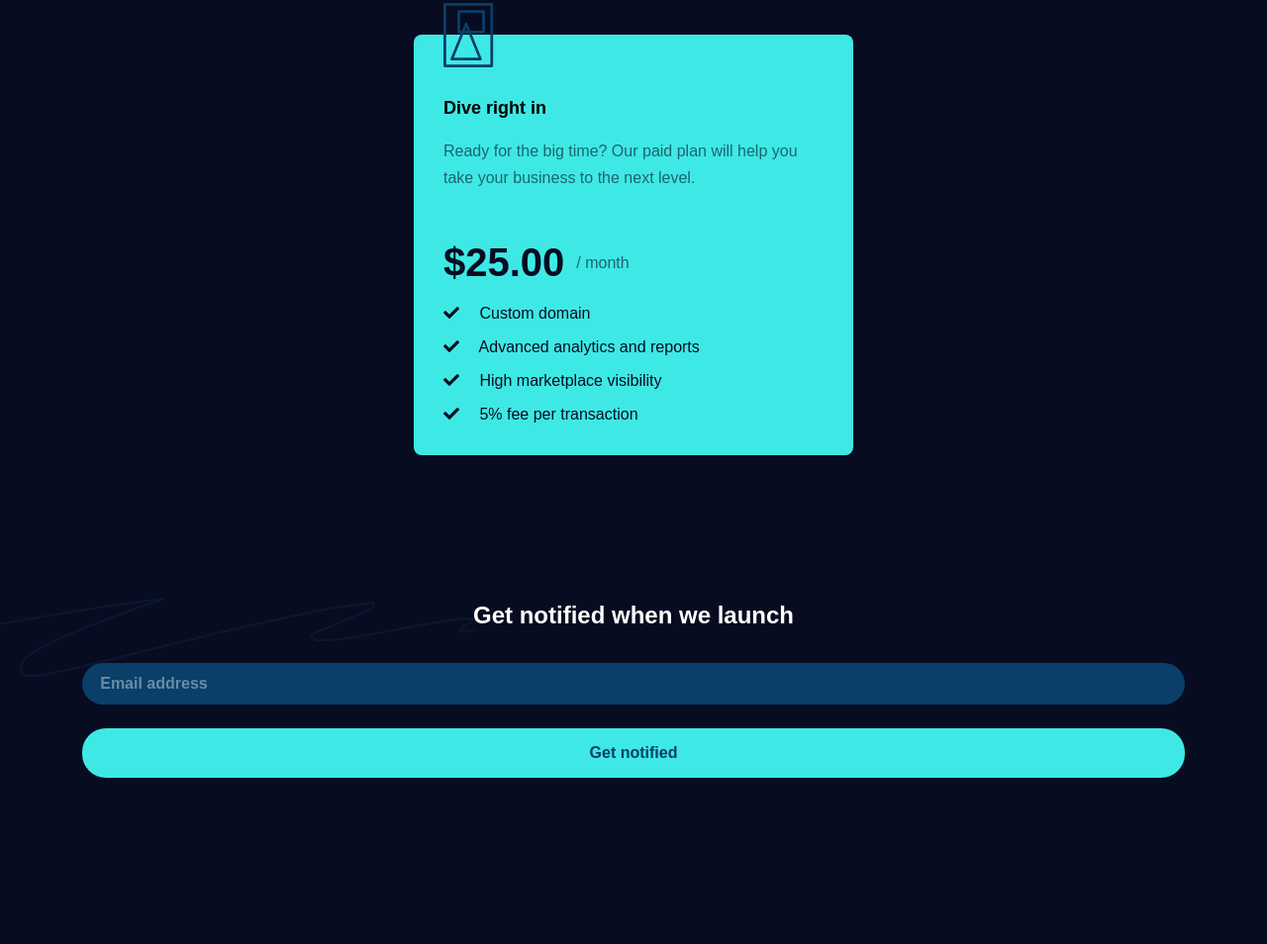
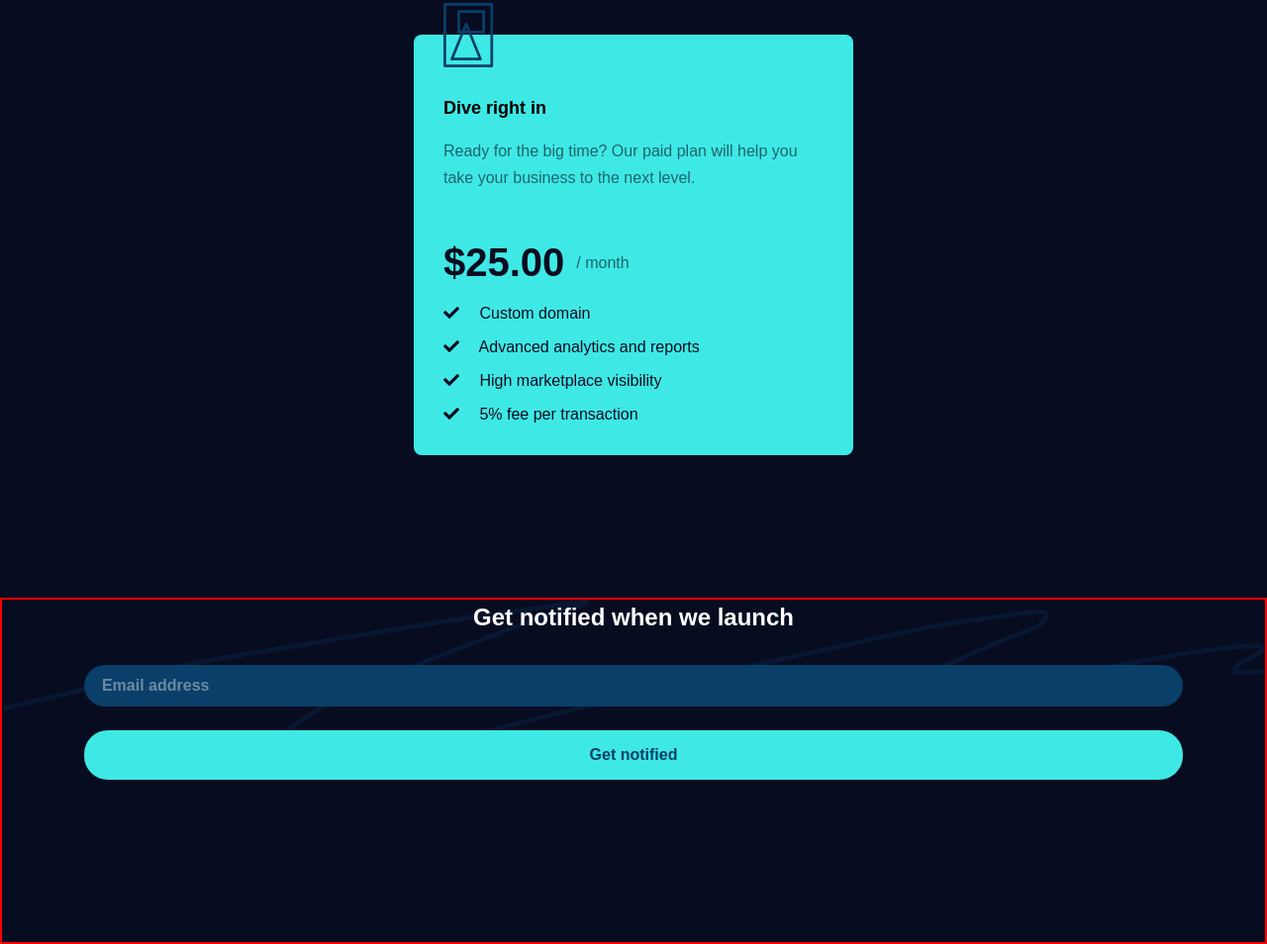
Before and after one commit to philosophy-flow/maker-pre-launch-landing-page, a plain HTML site: page index.html in a window 1280 px wide. Shown: the part 2066-3020 px from the top of the page at 99% size. Drawn offline with Linux system fonts and the light colour scheme.

Commit message:
changing footer bg

```diff
--- a/index.html
+++ b/index.html
@@ -145,9 +145,6 @@
     </div>
   </section>
   <footer>
-    <figure class="footer-squiggle">
-      <img src="./assets/bg-footer-squiggle.svg" alt="squiggle">
-    </figure>
     <h2>Get notified when we launch</h2>
     <form id="form">
       <input type="text" class="text-field" placeholder="Email address">
--- a/styles.css
+++ b/styles.css
@@ -366,9 +366,15 @@ footer {
   text-align: center;
   position: relative;
   overflow: hidden;
+
+  background-image: url('./assets/bg-footer-squiggle.svg');
+  background-size: contain;
+  background-repeat: no-repeat;
+  border: 2px solid red;
+  /* background-position: center; */
 }
 
-.footer-squiggle {
+/* .footer-squiggle {
   position: absolute;
   left: -105px;
   z-index: -100;
@@ -376,12 +382,13 @@ footer {
 
 .footer-squiggle img {
   width: 584px;
-}
+} */
 
 footer h2 {
   padding: 0 20%;
   line-height: 2.25rem;
   margin-bottom: 1.875rem;
+
 }
 
 
```
